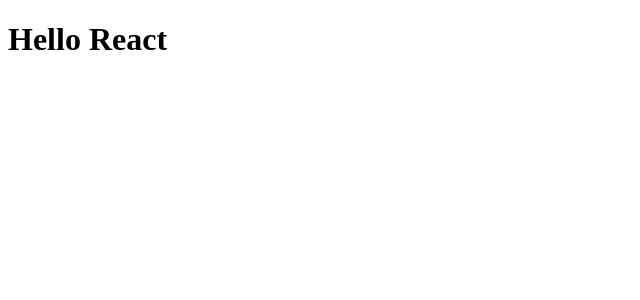
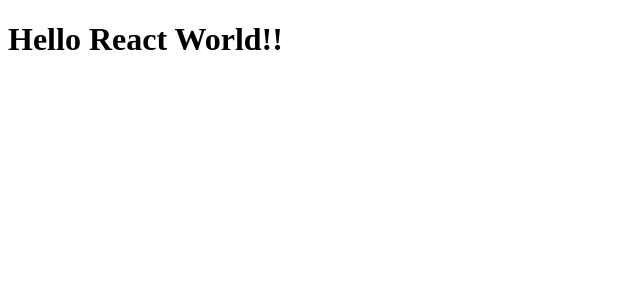
Before and after one commit to Md-Hiccup/learnJS, a React (Create React App) app in the folder reactjs/react-app/: page / in a window 1280 px wide. Shown: the top 300 px of the page, without its empty margins (0-640 px from the left). Built offline with nearby package versions, Linux system fonts and the light colour scheme.

Commit message:
hello react

```diff
--- a/reactjs/react-app/src/App.js
+++ b/reactjs/react-app/src/App.js
@@ -18,6 +18,11 @@
 //   }
 // }
 
-const App = () => <h1>Hello React</h1>;
+class App extends Component {
+  render() {
+    return <h1>Hello React World!!</h1>
+  }
+}
+// const App = () => <h1>Hello React</h1>;
 
 export default App;
```
